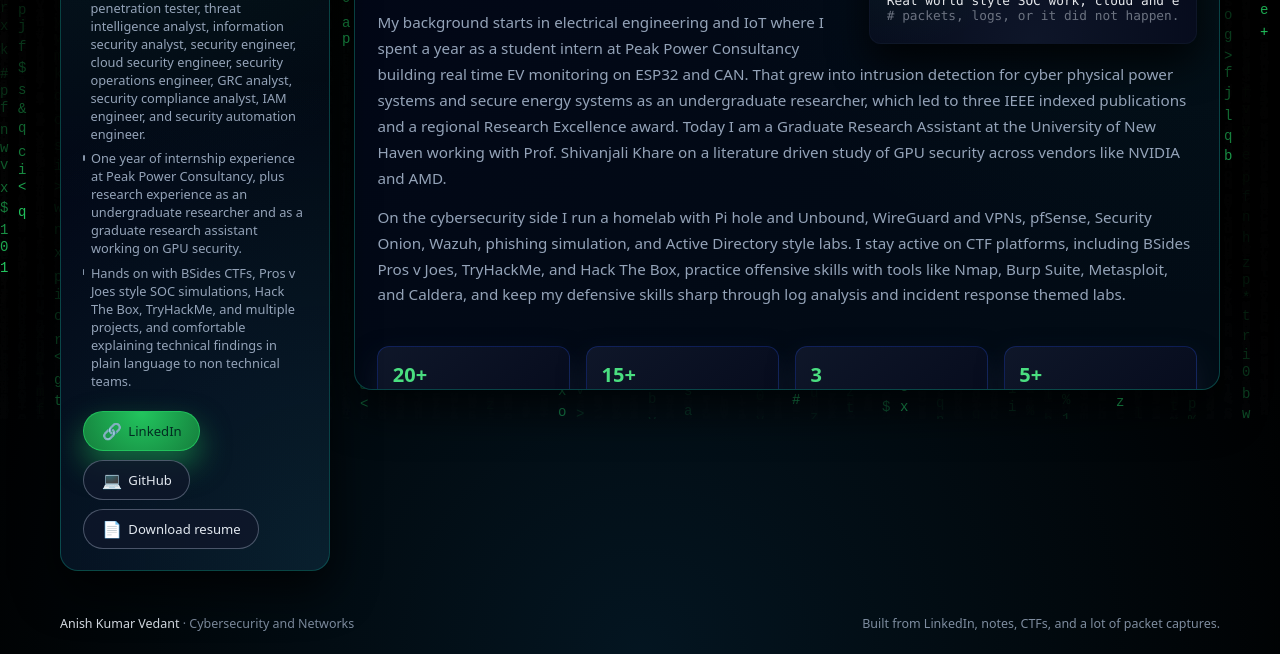
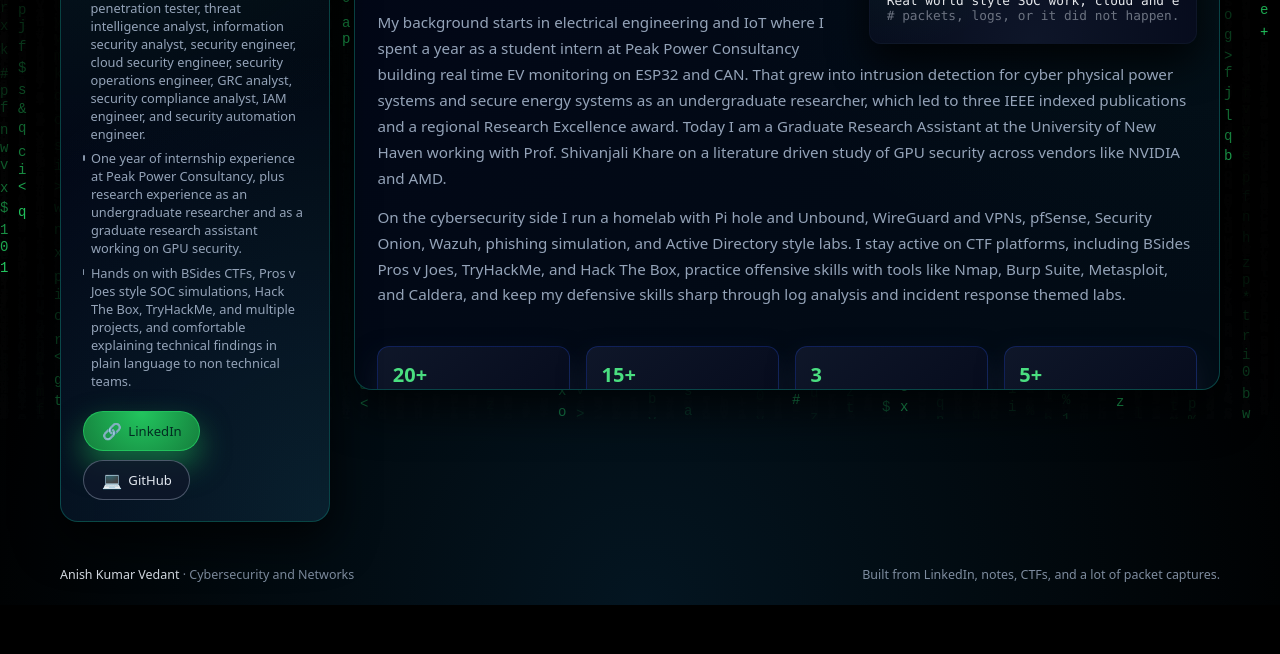
Before and after one commit to anishvedant/Portfolio, a plain HTML site: page index.html in a window 1280 px wide. Shown: the part 381-1035 px from the top of the page. After the commit the page ends 986 px from the top, so only its background shows below. Drawn offline with Linux system fonts and the light colour scheme.

Commit message:
Update index.html

```diff
--- a/index.html
+++ b/index.html
@@ -937,15 +937,7 @@
             <span>💻</span>
             GitHub
           </a>
-          <a
-            class="btn-pill secondary"
-            href="anish-kumar-vedant-resume.pdf"
-            target="_blank"
-            rel="noopener noreferrer"
-          >
-            <span>📄</span>
-            Download resume
-          </a>
+
         </div>
       </aside>
 
```
